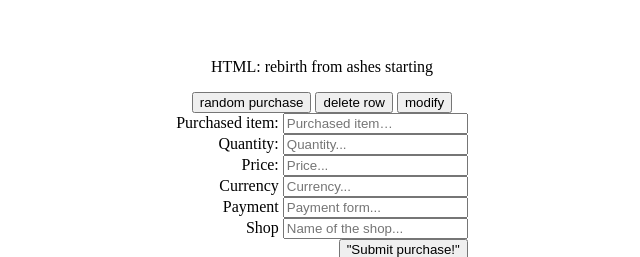
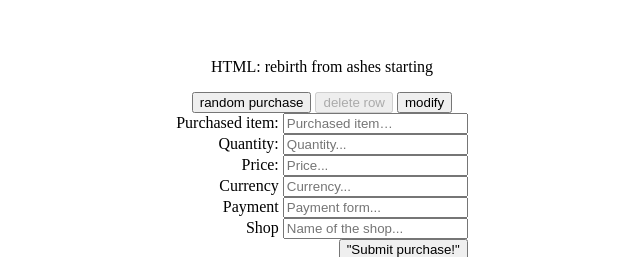
Before and after one commit to CzakoiLevente/budget_web_app, a website with bundled scripts: page frontend/index.html in a window 1280 px wide. Shown: the part 164-421 px from the top of the page, 318-958 px from the left. Built offline with nearby package versions, Linux system fonts and the light colour scheme; no server answers.

```diff
--- a/frontend/index.html
+++ b/frontend/index.html
@@ -12,7 +12,7 @@
   <p>HTML: rebirth from ashes starting</p>
   <div>
     <button id="insert" onclick="insertRow()">random purchase</button>
-    <button id="delete" onclick="deleteRow()">delete row</button>
+    <button id="delete" onclick="deleteRow()" disabled>delete row</button>
     <!--
       <button id="list" onclick="getList()">list entries</button>
     -->
```
